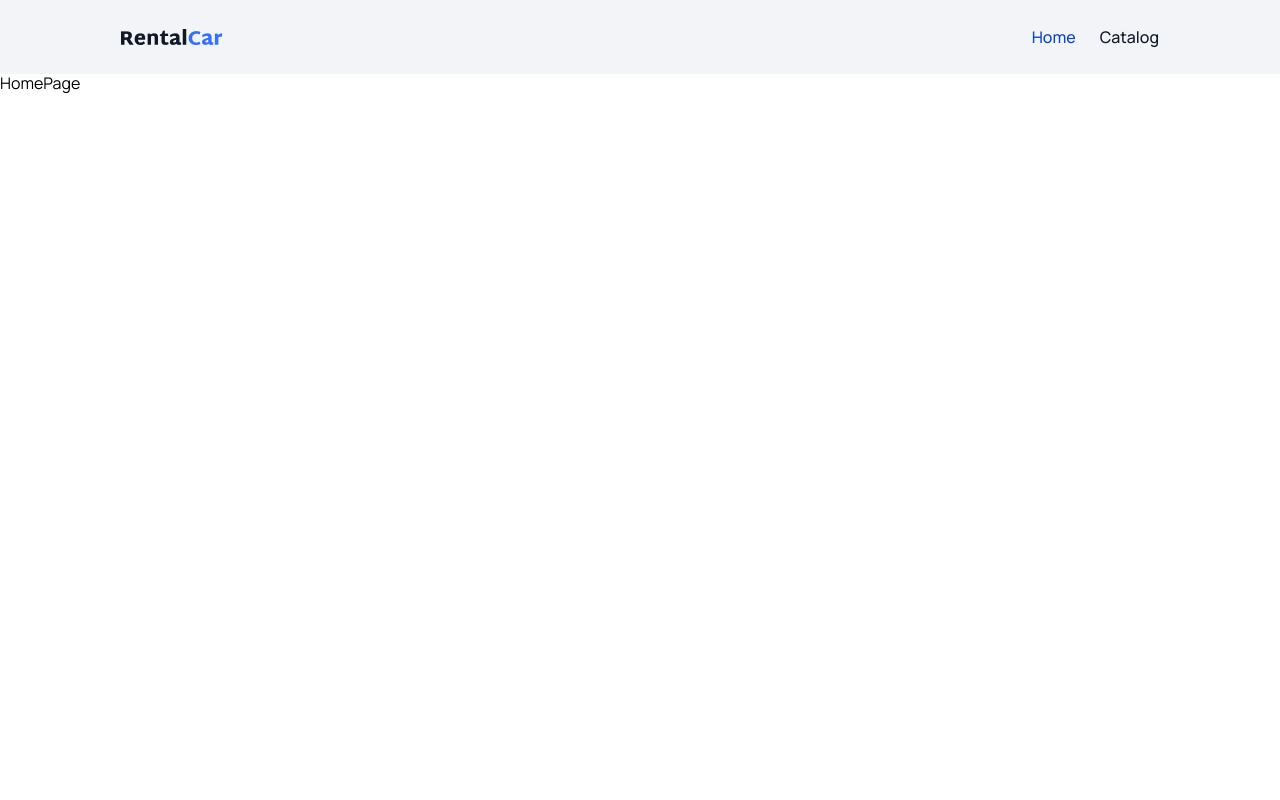
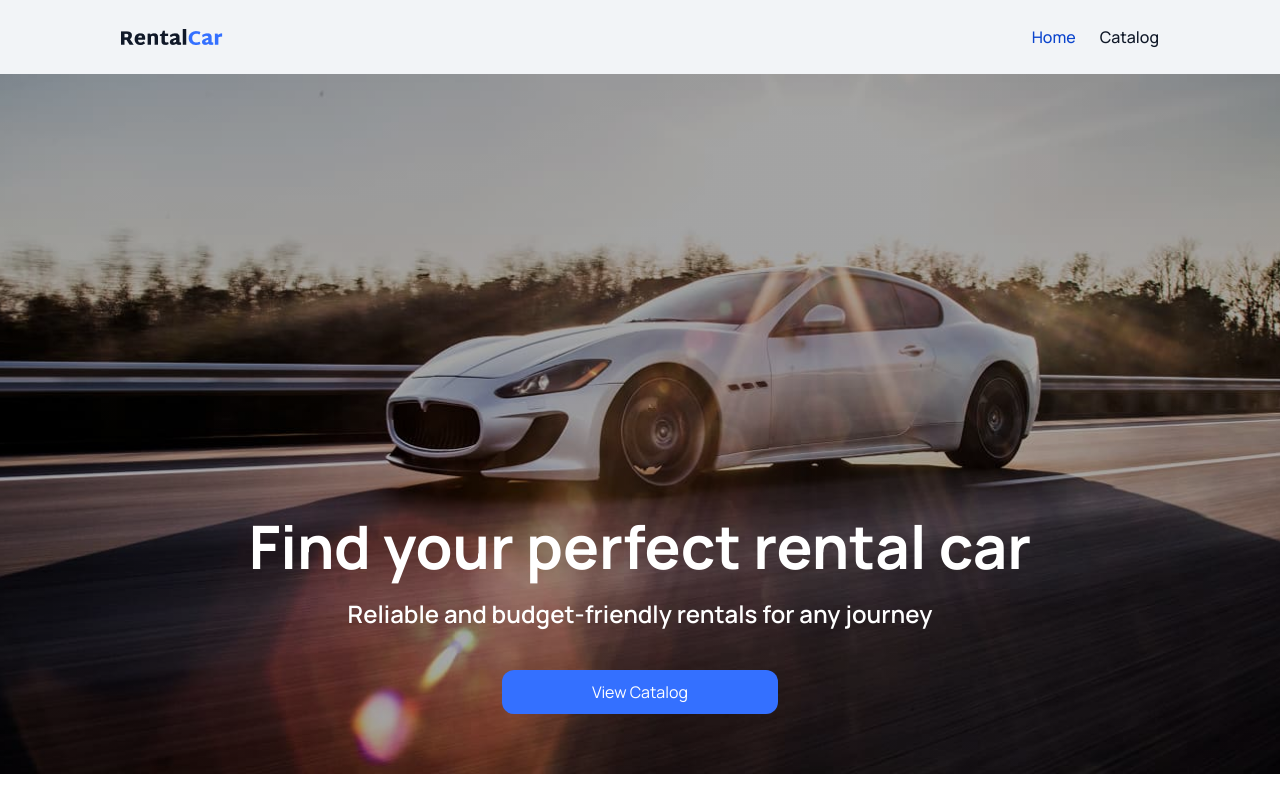
Before and after one commit to makssozykin/rental-car-app, a React (Vite) app: page / in a window 1280 px wide. Built offline with nearby package versions, Linux system fonts and the light colour scheme.

Commit message:
HomePage finished

```diff
--- /dev/null
+++ b/src/components/Button/Button.jsx
@@ -0,0 +1,14 @@
+import clsx from 'clsx';
+import css from './Button.module.css';
+
+export const Button = ({ title, children }) => {
+  const classes = mainClass => {
+    return clsx(mainClass, {
+      [css.btnHomePage]: title === 'View Catalog',
+      [css.btnListItem]: title === 'Read more',
+      [css.btnLoadMore]: title === 'Load More',
+    });
+  };
+
+  return <button className={classes(css.btn)}>{children}</button>;
+};
--- /dev/null
+++ b/src/components/Button/Button.module.css
@@ -0,0 +1,21 @@
+.btn {
+  display: flex;
+  justify-content: center;
+  align-items: center;
+  padding: 12px 0;
+  border-radius: 12px;
+  background-color: var(--button-background);
+  color: var(--white);
+  font-family: var(--main-font);
+  font-size: 16px;
+  line-height: 1.25;
+}
+
+.btn.btnHomePage {
+  width: 276px;
+}
+
+.btn.btnHomePage:hover,
+.btn.btnHomePage:focus {
+  background-color: var(--button-background-active);
+}
--- a/src/index.css
+++ b/src/index.css
@@ -13,6 +13,7 @@
   --favorite-background: #dadde1;
   --header-background: #f2f4f7;
   --input-background: #f7f7f7;
+  --white: #ffffff;
 }
 
 body {
--- a/src/pages/HomePage/HomePage.jsx
+++ b/src/pages/HomePage/HomePage.jsx
@@ -1,7 +1,19 @@
-import React from 'react';
+import { Link } from 'react-router-dom';
+import { Button } from '../../components/Button/Button.jsx';
+import css from './HomePage.module.css';
 
 const HomePage = () => {
-  return <div>HomePage</div>;
+  return (
+    <main className={css.main}>
+      <div className={css.container}>
+        <h1>Find your perfect rental car</h1>
+        <h2>Reliable and budget-friendly rentals for any journey</h2>
+        <Link to="/catalog">
+          <Button title="View Catalog">View Catalog</Button>
+        </Link>
+      </div>
+    </main>
+  );
 };
 
 export default HomePage;
--- /dev/null
+++ b/src/pages/HomePage/HomePage.module.css
@@ -0,0 +1,45 @@
+.main {
+  height: 700px;
+  display: flex;
+  justify-content: center;
+  padding-top: 436px;
+  padding-bottom: 60px;
+  background-color: var(--main-text-color);
+  background-image: linear-gradient(rgba(0, 0, 0, 0.2), rgba(0, 0, 0, 0.2)),
+    url('/images/car.jpg');
+  background-repeat: no-repeat;
+  background-size: cover;
+  background-position: center;
+}
+
+.container {
+  width: 783px;
+  display: flex;
+  flex-direction: column;
+  justify-content: center;
+  align-items: center;
+}
+
+h1 {
+  font-family: var(--main-font);
+  font-weight: 700;
+  font-size: 60px;
+  line-height: 1.2;
+  letter-spacing: 0%;
+  color: var(--white);
+  margin-bottom: 16px;
+}
+
+h2 {
+  font-family: var(--main-font);
+  font-weight: 600;
+  font-size: 24px;
+  line-height: 1.33;
+  letter-spacing: 0%;
+  color: var(--white);
+  margin-bottom: 40px;
+}
+
+.catalogBtn {
+  width: 300px;
+}
```
Also changed, not shown: public/images/car.jpg (added).
